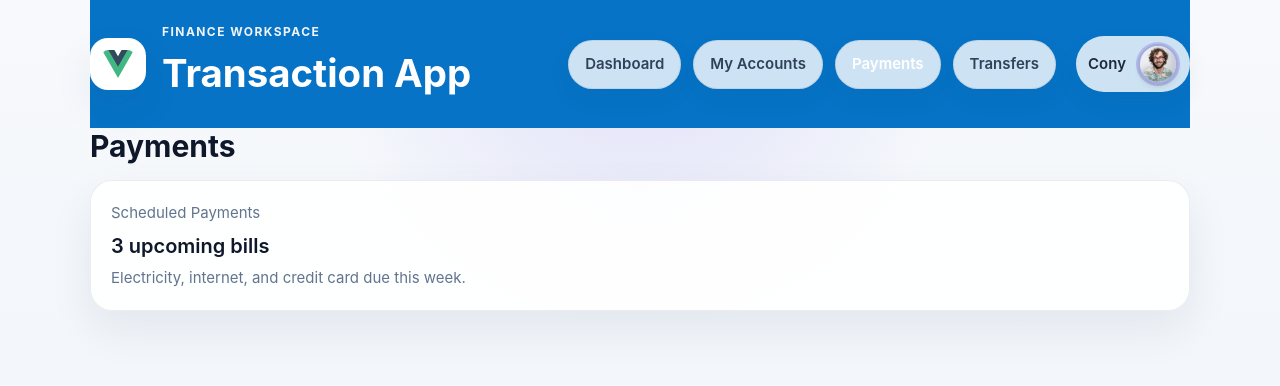
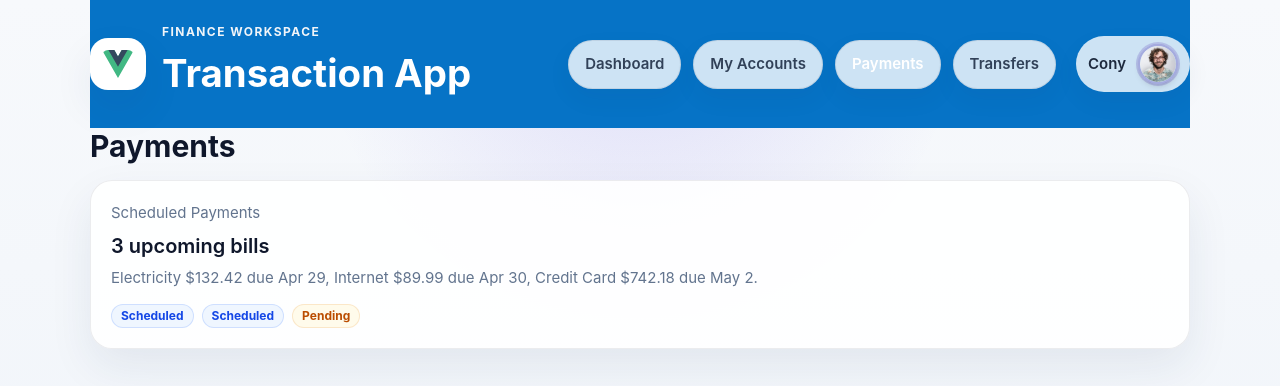
Before and after one commit to Tekfred/Transaction-App, a React (Vite) app: page /payments in a window 1280 px wide. Shown: the top 386 px of the page. Built offline with nearby package versions, Linux system fonts and the light colour scheme.

Commit message:
Add feature mock data layer

```diff
--- /dev/null
+++ b/src/components/ui/Badge.jsx
@@ -0,0 +1,22 @@
+import { cn } from '../../utils/cn.js'
+
+const variants = {
+  active: 'bg-emerald-50 text-emerald-700 ring-emerald-600/15',
+  pending: 'bg-amber-50 text-amber-700 ring-amber-600/15',
+  posted: 'bg-slate-100 text-slate-700 ring-slate-600/10',
+  scheduled: 'bg-blue-50 text-blue-700 ring-blue-600/15',
+}
+
+export default function Badge({ children, className, variant = 'posted' }) {
+  return (
+    <span
+      className={cn(
+        'inline-flex w-fit items-center rounded-full px-2.5 py-1 text-xs font-bold capitalize ring-1 ring-inset',
+        variants[variant],
+        className,
+      )}
+    >
+      {children}
+    </span>
+  )
+}
--- a/src/components/ui/index.js
+++ b/src/components/ui/index.js
@@ -1,3 +1,4 @@
+export { default as Badge } from './Badge.jsx'
 export { default as Button } from './Button.jsx'
 export { default as Card } from './Card.jsx'
 export { default as PageHeader } from './PageHeader.jsx'
--- /dev/null
+++ b/src/features/accounts/data/accounts.js
@@ -0,0 +1,22 @@
+export const accounts = [
+  {
+    id: 'checking-main',
+    name: 'Checking Account',
+    type: 'Checking',
+    description: 'Main daily spending account',
+    balance: 8245,
+    currency: 'USD',
+    status: 'active',
+    accountNumber: '4821',
+  },
+  {
+    id: 'savings-emergency',
+    name: 'Savings Account',
+    type: 'Savings',
+    description: 'Emergency fund and short-term goals',
+    balance: 16335.4,
+    currency: 'USD',
+    status: 'active',
+    accountNumber: '9174',
+  },
+]
--- /dev/null
+++ b/src/features/dashboard/data/summary.js
@@ -0,0 +1,37 @@
+import { accounts } from '../../accounts/data/accounts.js'
+import { payments } from '../../payments/data/payments.js'
+import { transactions } from '../../transactions/data/transactions.js'
+
+const monthlySpending = transactions
+  .filter((transaction) => transaction.amount < 0)
+  .reduce((total, transaction) => total + Math.abs(transaction.amount), 0)
+
+const totalBalance = accounts.reduce((total, account) => total + account.balance, 0)
+
+const pendingPayments = payments.filter((payment) =>
+  ['pending', 'scheduled'].includes(payment.status),
+).length
+
+export const dashboardStats = [
+  {
+    id: 'total-balance',
+    label: 'Total Balance',
+    value: totalBalance,
+    description: 'Across your linked checking and savings accounts.',
+    format: 'currency',
+  },
+  {
+    id: 'monthly-spending',
+    label: 'Monthly Spending',
+    value: monthlySpending,
+    description: 'Current tracked spending from recent transactions.',
+    format: 'currency',
+  },
+  {
+    id: 'pending-payments',
+    label: 'Pending Payments',
+    value: pendingPayments,
+    description: 'Scheduled and pending bills waiting to clear.',
+    format: 'number',
+  },
+]
--- /dev/null
+++ b/src/features/payments/data/payments.js
@@ -0,0 +1,26 @@
+export const payments = [
+  {
+    id: 'pay-electric',
+    payee: 'Electricity',
+    dueDate: '2026-04-29',
+    amount: 132.42,
+    currency: 'USD',
+    status: 'scheduled',
+  },
+  {
+    id: 'pay-internet',
+    payee: 'Internet',
+    dueDate: '2026-04-30',
+    amount: 89.99,
+    currency: 'USD',
+    status: 'scheduled',
+  },
+  {
+    id: 'pay-card',
+    payee: 'Credit Card',
+    dueDate: '2026-05-02',
+    amount: 742.18,
+    currency: 'USD',
+    status: 'pending',
+  },
+]
--- /dev/null
+++ b/src/features/transactions/data/transactions.js
@@ -0,0 +1,42 @@
+export const transactions = [
+  {
+    id: 'txn-001',
+    accountId: 'checking-main',
+    merchant: 'Electric Utility',
+    category: 'Bills',
+    amount: -132.42,
+    currency: 'USD',
+    date: '2026-04-25',
+    status: 'posted',
+  },
+  {
+    id: 'txn-002',
+    accountId: 'checking-main',
+    merchant: 'Payroll Deposit',
+    category: 'Income',
+    amount: 3200,
+    currency: 'USD',
+    date: '2026-04-24',
+    status: 'posted',
+  },
+  {
+    id: 'txn-003',
+    accountId: 'savings-emergency',
+    merchant: 'Savings Transfer',
+    category: 'Transfer',
+    amount: 500,
+    currency: 'USD',
+    date: '2026-04-23',
+    status: 'pending',
+  },
+  {
+    id: 'txn-004',
+    accountId: 'checking-main',
+    merchant: 'Internet Provider',
+    category: 'Bills',
+    amount: -89.99,
+    currency: 'USD',
+    date: '2026-04-22',
+    status: 'scheduled',
+  },
+]
--- /dev/null
+++ b/src/features/transfers/data/transfers.js
@@ -0,0 +1,12 @@
+export const transfers = [
+  {
+    id: 'transfer-001',
+    fromAccountId: 'checking-main',
+    toAccountId: 'savings-emergency',
+    title: 'Internal Transfer',
+    amount: 500,
+    currency: 'USD',
+    status: 'pending',
+    description: 'Move money between your checking and savings accounts.',
+  },
+]
--- a/src/pages/Dashboard.jsx
+++ b/src/pages/Dashboard.jsx
@@ -1,4 +1,14 @@
 import { Button, PageHeader, PageSection, StatCard } from '../components/ui/index.js'
+import { dashboardStats } from '../features/dashboard/data/summary.js'
+import { formatCurrency } from '../utils/formatters.js'
+
+function formatStatValue(stat) {
+  if (stat.format === 'currency') {
+    return formatCurrency(stat.value)
+  }
+
+  return stat.value
+}
 
 export default function Dashboard() {
   return (
@@ -11,21 +21,14 @@ export default function Dashboard() {
       />
 
       <div className="grid gap-4 md:grid-cols-3">
-        <StatCard
-          description="Across your linked checking and savings accounts."
-          label="Total Balance"
-          value="$24,580.40"
-        />
-        <StatCard
-          description="Down 8% compared with last month."
-          label="Monthly Spending"
-          value="$3,240.18"
-        />
-        <StatCard
-          description="Two card payments and two scheduled transfers."
-          label="Pending Payments"
-          value="4"
-        />
+        {dashboardStats.map((stat) => (
+          <StatCard
+            description={stat.description}
+            key={stat.id}
+            label={stat.label}
+            value={formatStatValue(stat)}
+          />
+        ))}
       </div>
     </PageSection>
   )
--- a/src/pages/MyAccounts.jsx
+++ b/src/pages/MyAccounts.jsx
@@ -1,24 +1,30 @@
-import { Card, PageSection, SectionTitle } from '../components/ui/index.js'
+import { Badge, Card, PageSection, SectionTitle } from '../components/ui/index.js'
+import { accounts } from '../features/accounts/data/accounts.js'
+import { formatCurrency } from '../utils/formatters.js'
 
 export default function MyAccounts() {
   return (
     <PageSection>
       <SectionTitle>My Accounts</SectionTitle>
       <div className="grid gap-4">
-        <Card className="flex flex-col justify-between gap-4 sm:flex-row" padded="md">
-          <div>
-            <h3 className="text-xl font-semibold text-slate-900">Checking Account</h3>
-            <p className="text-slate-500">Main daily spending account</p>
-          </div>
-          <strong className="text-xl font-semibold text-slate-900">$8,245.00</strong>
-        </Card>
-        <Card className="flex flex-col justify-between gap-4 sm:flex-row" padded="md">
-          <div>
-            <h3 className="text-xl font-semibold text-slate-900">Savings Account</h3>
-            <p className="text-slate-500">Emergency fund and short-term goals</p>
-          </div>
-          <strong className="text-xl font-semibold text-slate-900">$16,335.40</strong>
-        </Card>
+        {accounts.map((account) => (
+          <Card
+            className="flex flex-col justify-between gap-4 sm:flex-row"
+            key={account.id}
+            padded="md"
+          >
+            <div>
+              <div className="mb-1 flex flex-wrap items-center gap-2">
+                <h3 className="text-xl font-semibold text-slate-900">{account.name}</h3>
+                <Badge variant={account.status}>{account.status}</Badge>
+              </div>
+              <p className="text-slate-500">{account.description}</p>
+            </div>
+            <strong className="text-xl font-semibold text-slate-900">
+              {formatCurrency(account.balance, account.currency)}
+            </strong>
+          </Card>
+        ))}
       </div>
     </PageSection>
   )
--- a/src/pages/Payments.jsx
+++ b/src/pages/Payments.jsx
@@ -1,15 +1,32 @@
-import { Card, PageSection, SectionTitle } from '../components/ui/index.js'
+import { Badge, Card, PageSection, SectionTitle } from '../components/ui/index.js'
+import { payments } from '../features/payments/data/payments.js'
+import { formatCompactDate, formatCurrency } from '../utils/formatters.js'
 
 export default function Payments() {
+  const paymentSummary = `${payments.length} upcoming bills`
+
   return (
     <PageSection>
       <SectionTitle>Payments</SectionTitle>
       <Card className="grid gap-1.5" padded="md">
         <p className="text-slate-500">Scheduled Payments</p>
-        <strong className="text-xl font-semibold text-slate-900">3 upcoming bills</strong>
+        <strong className="text-xl font-semibold text-slate-900">{paymentSummary}</strong>
         <span className="text-slate-500">
-          Electricity, internet, and credit card due this week.
+          {payments
+            .map(
+              (payment) =>
+                `${payment.payee} ${formatCurrency(payment.amount, payment.currency)} due ${formatCompactDate(payment.dueDate)}`,
+            )
+            .join(', ')}
+          .
         </span>
+        <div className="mt-2 flex flex-wrap gap-2">
+          {payments.map((payment) => (
+            <Badge key={payment.id} variant={payment.status}>
+              {payment.status}
+            </Badge>
+          ))}
+        </div>
       </Card>
     </PageSection>
   )
--- a/src/pages/Transfers.jsx
+++ b/src/pages/Transfers.jsx
@@ -1,16 +1,23 @@
-import { Card, PageSection, SectionTitle } from '../components/ui/index.js'
+import { Badge, Card, PageSection, SectionTitle } from '../components/ui/index.js'
+import { transfers } from '../features/transfers/data/transfers.js'
+import { formatCurrency } from '../utils/formatters.js'
 
 export default function Transfers() {
   return (
     <PageSection>
       <SectionTitle>Transfers</SectionTitle>
-      <Card className="grid gap-1.5" padded="md">
-        <p className="text-slate-500">Internal Transfer</p>
-        <strong className="text-xl font-semibold text-slate-900">$500.00</strong>
-        <span className="text-slate-500">
-          Move money between your checking and savings accounts.
-        </span>
-      </Card>
+      {transfers.map((transfer) => (
+        <Card className="grid gap-1.5" key={transfer.id} padded="md">
+          <div className="flex flex-wrap items-center gap-2">
+            <p className="text-slate-500">{transfer.title}</p>
+            <Badge variant={transfer.status}>{transfer.status}</Badge>
+          </div>
+          <strong className="text-xl font-semibold text-slate-900">
+            {formatCurrency(transfer.amount, transfer.currency)}
+          </strong>
+          <span className="text-slate-500">{transfer.description}</span>
+        </Card>
+      ))}
     </PageSection>
   )
 }
--- /dev/null
+++ b/src/utils/formatters.js
@@ -0,0 +1,13 @@
+export function formatCurrency(amount, currency = 'USD') {
+  return new Intl.NumberFormat('en-US', {
+    currency,
+    style: 'currency',
+  }).format(amount)
+}
+
+export function formatCompactDate(date) {
+  return new Intl.DateTimeFormat('en-US', {
+    month: 'short',
+    day: 'numeric',
+  }).format(new Date(date))
+}
```
